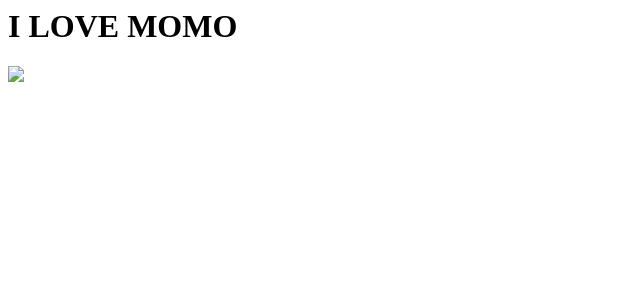
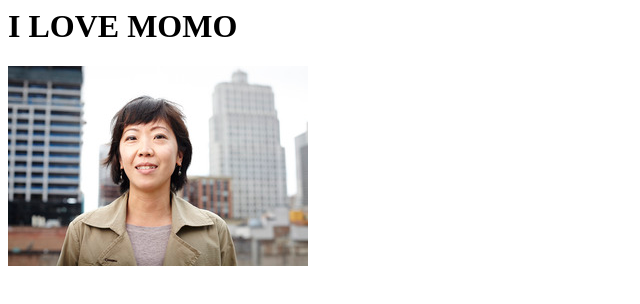
Before and after one commit to TinaLoh/momo_html_static_page, a plain HTML site: page index.html in a window 1280 px wide. Shown: the whole page, without its empty margins (0-640 px from the left). Drawn offline with Linux system fonts and the light colour scheme.

Commit message:
added image link

```diff
--- a/index.html
+++ b/index.html
@@ -5,7 +5,7 @@
   <body>
 
     <h1>I LOVE MOMO</h1>
-    <img src="card_Tina.jpg">
+    <img src="images/card_Tina.jpg">
 
 
   </body>
```
